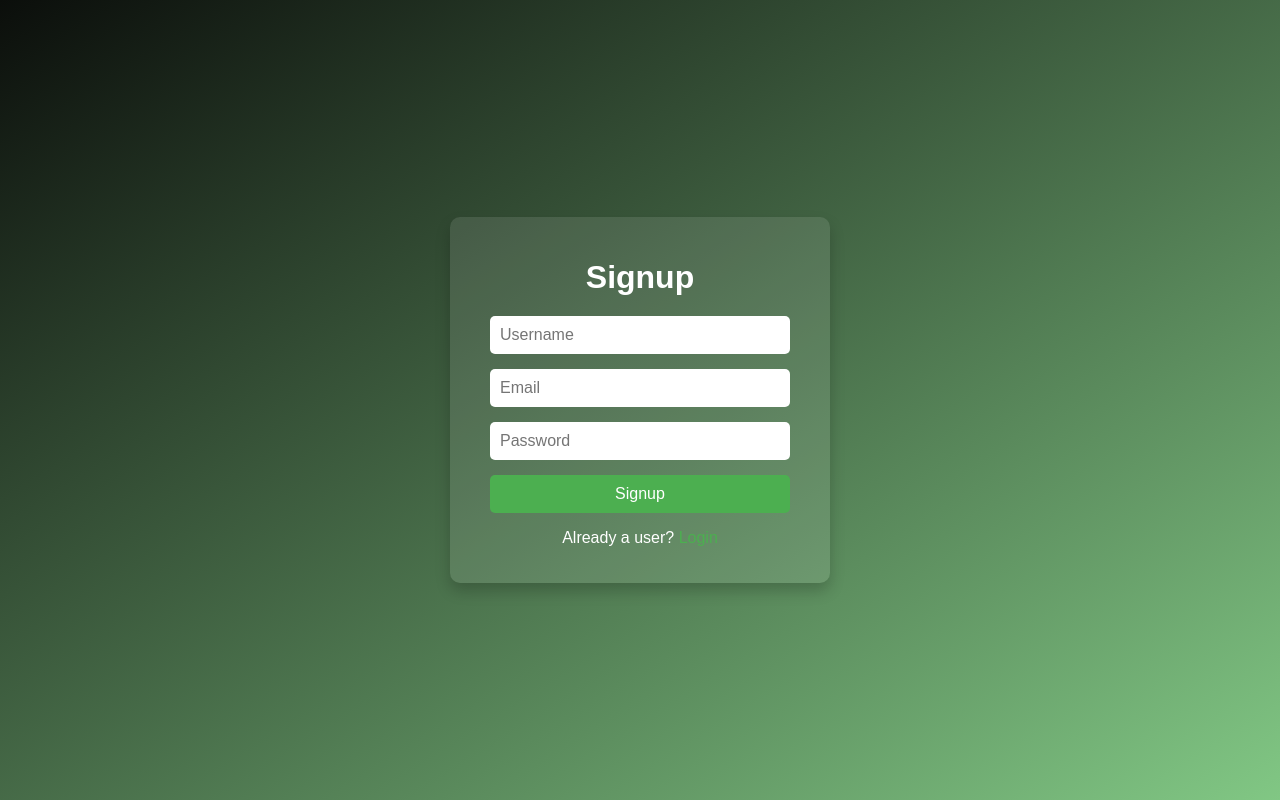
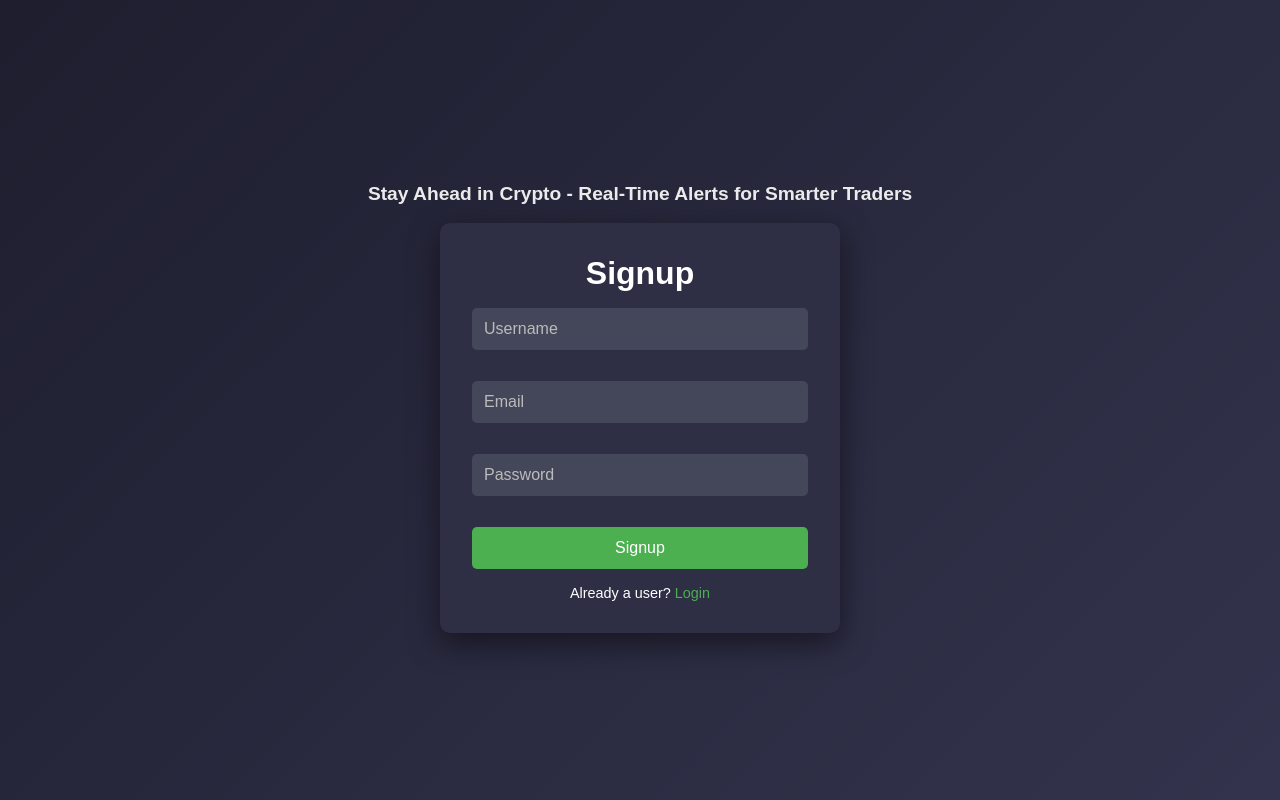
Before and after one commit to Sayapatri/frontend, a website: page index.html in a window 1280 px wide. Drawn offline with Linux system fonts and the light colour scheme; files that its build step writes are made by us from their sources.

Commit message:
Update index.html

```diff
--- a/index.html
+++ b/index.html
@@ -4,12 +4,153 @@
     <meta charset="UTF-8">
     <meta name="viewport" content="width=device-width, initial-scale=1.0">
     <title>Signup</title>
-    <link rel="stylesheet" href="/assets/css/styles.css">
+    <link rel="stylesheet" href="styles.css">
+    <script src="signup.js" defer></script>
+    <style>
+        /* Reset CSS */
+        * {
+            margin: 0;
+            padding: 0;
+            box-sizing: border-box;
+        }
 
-    <script src="/assets/js/signup.js" defer></script>
+        /* Body Styles */
+        body {
+            font-family: 'Arial', sans-serif;
+            background: linear-gradient(135deg, #1e1e2f, #33334d);
+            color: #e0e0e0;
+            display: flex;
+            flex-direction: column;
+            align-items: center;
+            justify-content: center;
+            height: 100vh;
+            margin: 0;
+        }
 
+        /* Header Section */
+        .header {
+            display: flex;
+            align-items: center;
+            justify-content: center;
+            margin-bottom: 2rem;
+            text-align: center;
+        }
+
+        .logo {
+            width: 50px;
+            height: 50px;
+            margin-right: 1rem;
+            background: url('logo-placeholder.png') no-repeat center/contain;
+        }
+
+        .tagline {
+            font-size: 1.2rem;
+            font-weight: bold;
+            color: #ebebeb;
+            text-align: center;
+
+        }
+
+        /* Container Styles */
+        .container {
+            background: #2e2e44;
+            padding: 2rem;
+            border-radius: 10px;
+            box-shadow: 0 10px 30px rgba(0, 0, 0, 0.5);
+            width: 100%;
+            max-width: 400px;
+            text-align: center;
+        }
+
+        /* Title */
+        h1 {
+            margin-bottom: 1rem;
+            font-size: 2rem;
+            color: #ffffff;
+        }
+
+        /* Form Styles */
+        form {
+            display: flex;
+            flex-direction: column;
+        }
+
+        input {
+            background: #44475a;
+            border: none;
+            border-radius: 5px;
+            padding: 0.75rem;
+            margin-bottom: 1rem;
+            font-size: 1rem;
+            color: #ffffff;
+            outline: none;
+        }
+
+        input::placeholder {
+            color: #bbbbbb;
+        }
+
+        button {
+            background: #4caf50;
+            border: none;
+            border-radius: 5px;
+            padding: 0.75rem;
+            font-size: 1rem;
+            color: #ffffff;
+            cursor: pointer;
+            transition: background 0.3s ease;
+        }
+
+        button:hover {
+            background: #43a047;
+        }
+
+        p {
+            margin-top: 1rem;
+            font-size: 0.9rem;
+        }
+
+        a {
+            color: #4caf50;
+            text-decoration: none;
+            transition: color 0.3s ease;
+        }
+
+        a:hover {
+            color: #81c784;
+        }
+        .logo {
+        width: 50px;
+        height: 50px;
+        margin-right: 1rem;
+    }
+
+        /* Responsive Design */
+        @media (max-width: 768px) {
+            .container {
+                padding: 1.5rem;
+            }
+
+            h1 {
+                font-size: 1.8rem;
+            }
+
+            input,
+            button {
+                font-size: 0.9rem;
+                padding: 0.65rem;
+            }
+
+            .tagline {
+                font-size: 1rem;
+            }
+        }
+    </style>
 </head>
 <body>
+
+    <p class="tagline">Stay Ahead in Crypto - Real-Time Alerts for Smarter Traders</p>
+    <br>
     <div class="container">
         <h1>Signup</h1>
         <form id="signup-form">
@@ -18,7 +159,7 @@
             <input type="password" id="password" name="password" placeholder="Password" required>
             <button type="submit">Signup</button>
         </form>
-        <p>Already a user? <a href="login.html" style="color: #4caf50; text-decoration: none;">Login</a></p>
+        <p>Already a user? <a href="login.html">Login</a></p>
     </div>
 </body>
 </html>
```
